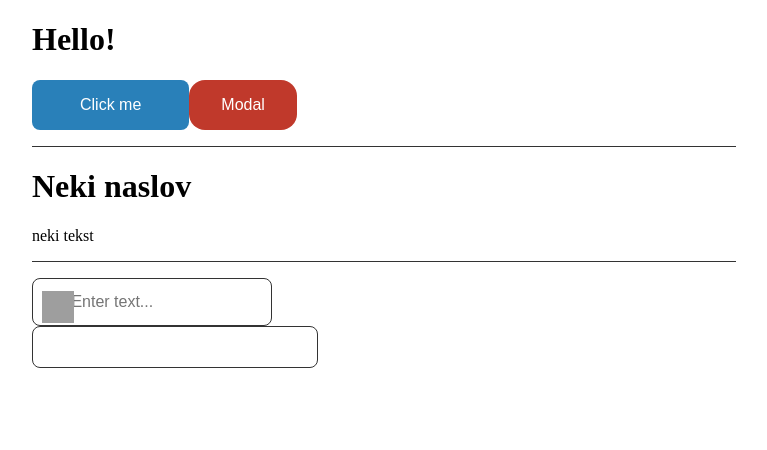
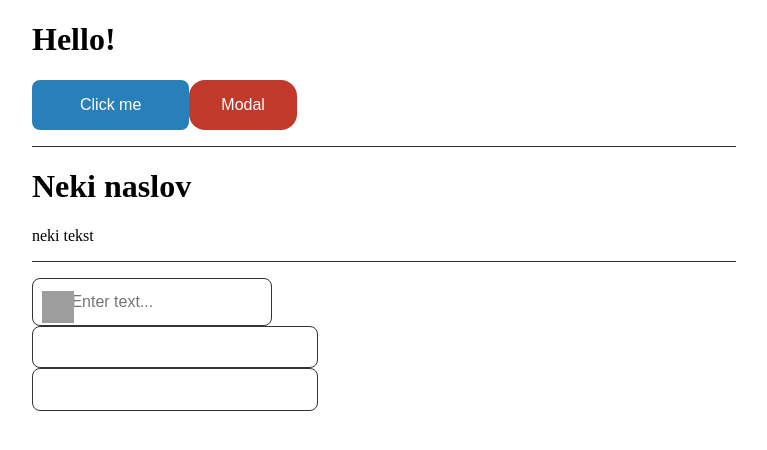
Before and after one commit to katharinazlosa/React-project, a React (Vite) app: page / in a window 1280 px wide. Shown: the top 450 px of the page, without its empty margins (256-1023 px from the left). Built offline with nearby package versions, Linux system fonts and the light colour scheme; grey boxes are pictures that could not be loaded.

Commit message:
input edited

```diff
--- a/src/App.tsx
+++ b/src/App.tsx
@@ -10,6 +10,7 @@ import { useState } from "react";
 
 function App() {
   const [inputValue, setInputValue] = useState<string>("");
+  const [value, setValue] = useState<string>("");
 
   return (
     <Container size="sm">
@@ -22,6 +23,7 @@ function App() {
       <Divider marginBottom="sm" marginTop="ig" />
       <Input icon={<IconSearch />} placeholder="Enter text..." size="sm" />
       <Input value={inputValue} />
+      <Input value={value} onChange={(value) => setValue(value)} />
     </Container>
   );
 }
--- a/src/components/button.tsx
+++ b/src/components/button.tsx
@@ -3,7 +3,7 @@ import { MouseEventHandler, useState } from "react";
 type ButtonProps = {
   text: string;
   color?: "red" | "green" | "blue";
-  onClick?: MouseEventHandler;
+  onClick?: () => void;
 };
 
 const Button = ({ onClick, text, color = "green" }: ButtonProps) => {
--- a/src/components/input.tsx
+++ b/src/components/input.tsx
@@ -6,13 +6,15 @@ type InputProps = {
   icon?: ReactNode;
   size?: "md" | "sm";
   value: string;
+  onChange: () => void;
 };
 
-const Input = ({ placeholder, icon, size, value }: InputProps) => {
+const Input = ({ placeholder, icon, size, value, onChange }: InputProps) => {
   return (
     <>
       <div className="input__wrapper">
         <input
+          onChange={value}
           value={value}
           className={`input ${icon && "input--hasIcon"} input--${size}`}
           type="text"
```
